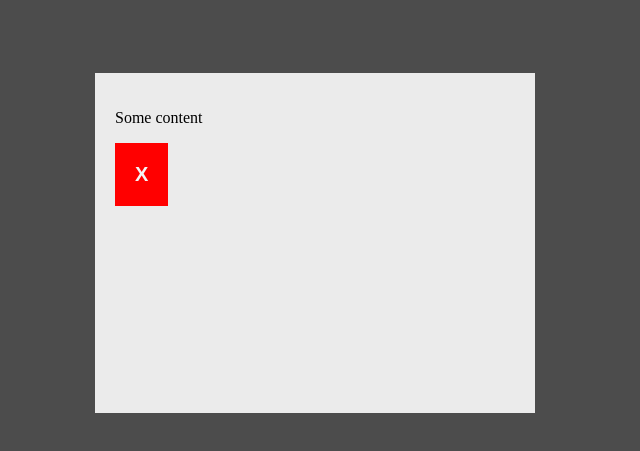
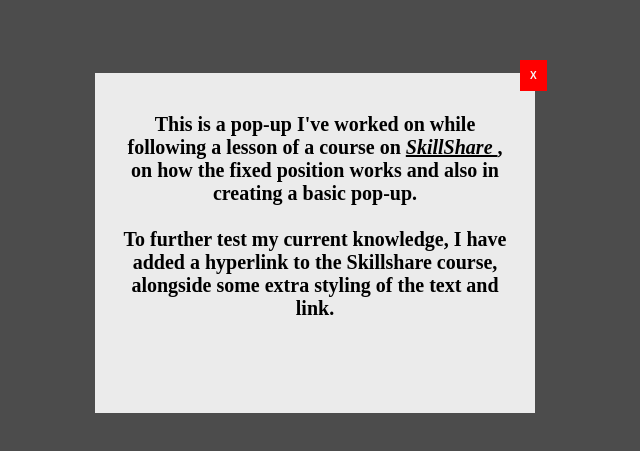
Before and after one commit to alphaura/Pop-up_Exercise, a plain HTML site: page index.html in a window 1280 px wide. Shown: the part 177-628 px from the top of the page, without its empty margins (345-985 px from the left). Drawn offline with Linux system fonts and the light colour scheme.

Commit message:
Finalised the pop-up
Git was working slow for some reason and wasn't seeing my updates happening real-time, therefore, I opted in using Codepen to see the changes real-time and then upload them on Git

```diff
--- a/index.html
+++ b/index.html
@@ -11,7 +11,12 @@
     <div class="popup">
     <div class="blanket"></div>
     <div class="content">
-        <p>Some content</p>
+        <p>This is a pop-up I've worked on while following a lesson of a course on <a href="https://www.skillshare.com/en/classes/The-Basics-of-Web-Design-Layout-Learn-How-To-Describe-Your-Design-With-HTML-CSS/1282829766">SkillShare </a>, on how the fixed position works and also in creating a basic pop-up.<br>
+          <br>
+     To further test my current knowledge, I have added a hyperlink to the Skillshare course, alongside some extra styling of the text and link.
+
+
+      </p>
         <button class="close">X</button>
     </div>
 </div>
--- a/style.css
+++ b/style.css
@@ -25,14 +25,29 @@
     top: 50%;
     margin-left: -200px;
     margin-top: -150px;
+    text-align: center;
+    font-weight: bold;
+    font-size: 20px;
 }
 
 .popup .close {
     border: none;
     background-color: red;
     color: whitesmoke;
-    padding: 20px;
-    font-size: 20px;
+    padding: 10px;
+    font-size: 10px;
     position: absolute;
     font-weight: bold;
+    cursor: pointer;
+    margin-top: -280px;
+    margin-left: 205px;
 }
+
+a {
+  font-style: italic;
+  color: black;
+}
+
+a:hover {
+  color: red;
+}
```
